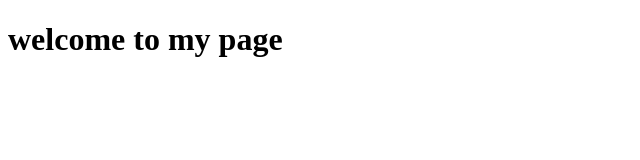
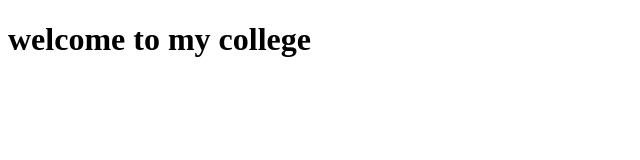
Before and after one commit to Kaverirajarajan/sample, a plain HTML site: page index.html in a window 1280 px wide. Shown: the whole page, without its empty margins (0-640 px from the left). Drawn offline with Linux system fonts and the light colour scheme.

Commit message:
third change

```diff
--- a/index.html
+++ b/index.html
@@ -6,7 +6,7 @@
     <title>Document</title>
 </head>
 <body>
-   <h1>welcome to my page</h1>
+   <h1>welcome to my college</h1>
 </body>
 </body>
 </html>
```
